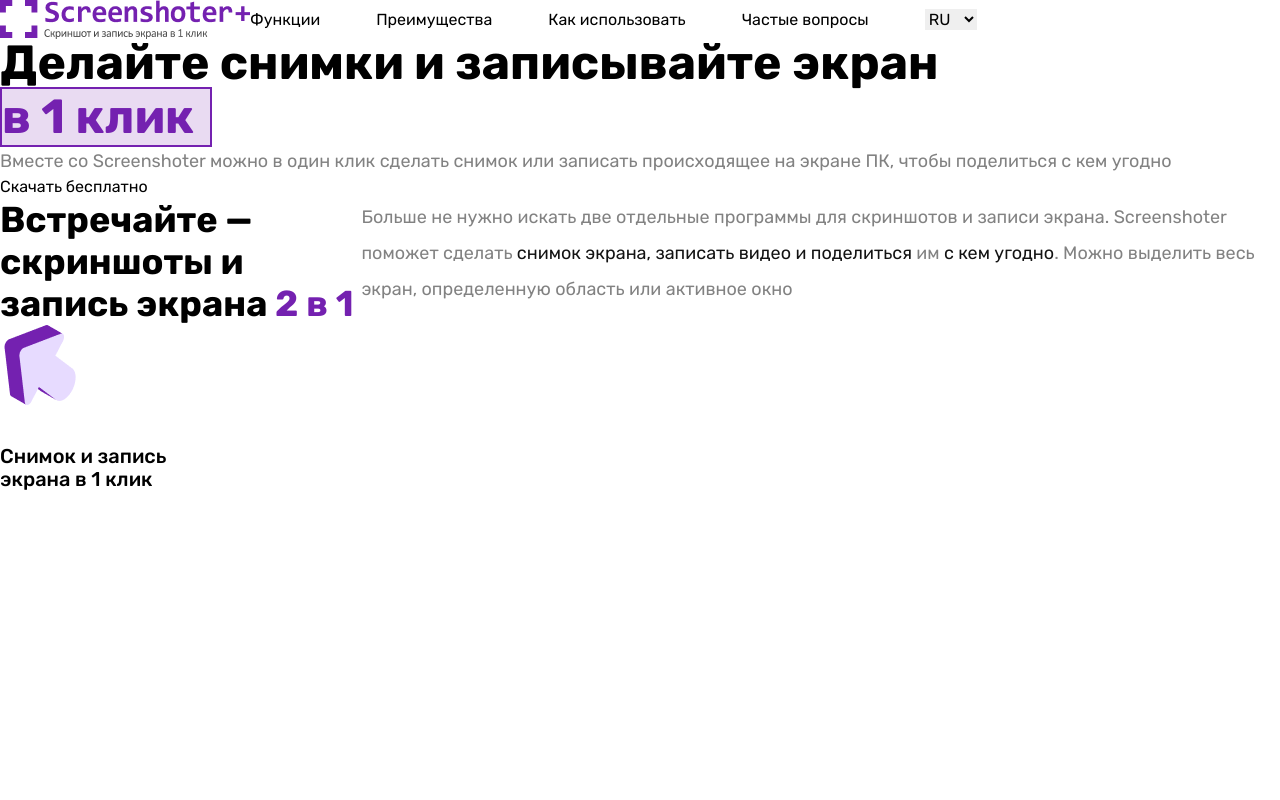
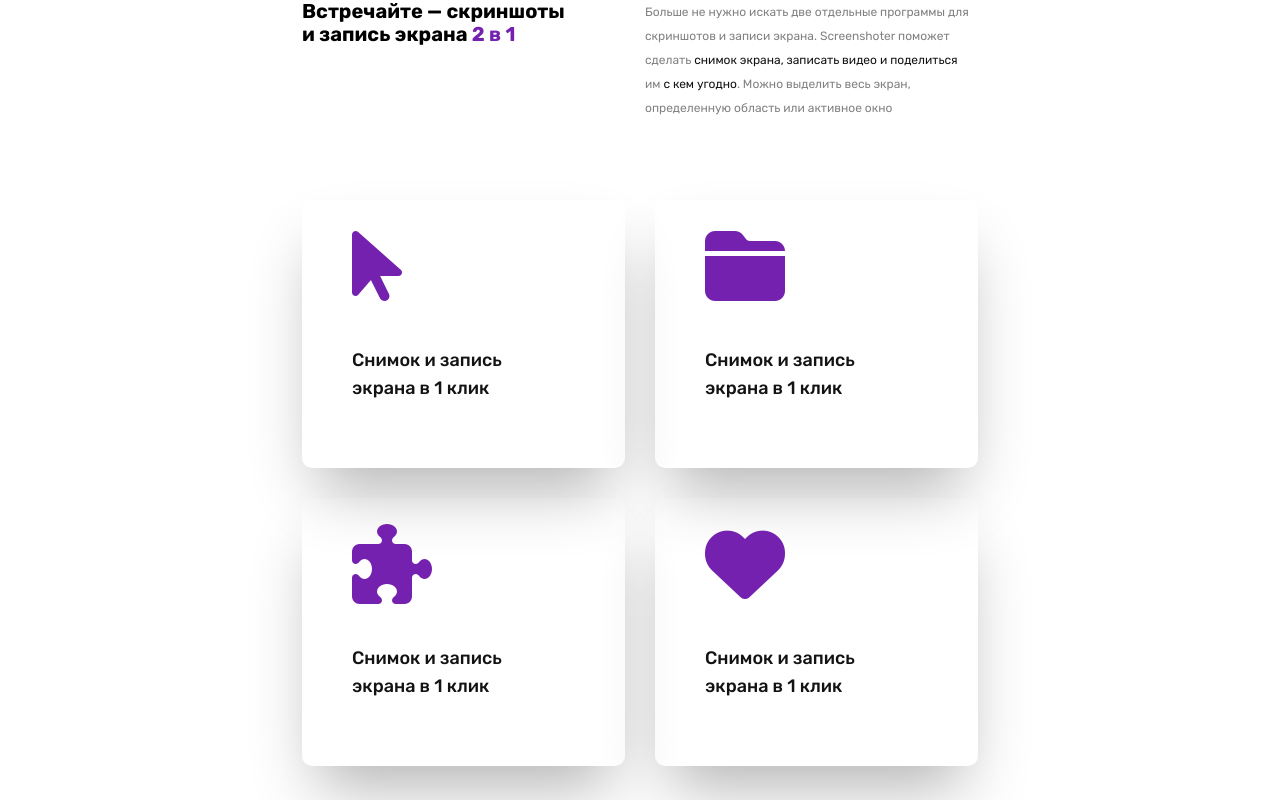
Before and after one commit to akow4230/MasterSkills, a plain HTML site: page index.html in a window 1280 px wide. Shown: the top 800 px of the page. Drawn offline with nearby package versions, Linux system fonts and the light colour scheme.

Commit message:
new section

```diff
--- a/index.html
+++ b/index.html
@@ -11,6 +11,13 @@
       href="https://fonts.googleapis.com/css2?family=Manrope:wght@200..800&family=Poppins:wght@400;700&family=Rubik:ital,wght@0,300..900;1,300..900&display=swap"
       rel="stylesheet"
     />
+    <link
+      rel="stylesheet"
+      href="https://cdnjs.cloudflare.com/ajax/libs/font-awesome/6.6.0/css/all.min.css"
+      integrity="sha512-Kc323vGBEqzTmouAECnVceyQqyqdsSiqLQISBL29aUW4U/M7pSPA/gEUZQqv1cwx4OnYxTxve5UMg5GT6L4JJg=="
+      crossorigin="anonymous"
+      referrerpolicy="no-referrer"
+    />
     <style>
       body {
         font-family: Rubik;
@@ -18,74 +25,102 @@
     </style>
   </head>
   <body>
-    <!-- header start -->
-    <div class="flex justify-between">
-        <div class="2xl:w-[1460px] 2xl:h-[100px] flex justify-between items-center">
-            <div>
-                <img src="./image/log-screenshooter.png" alt="">
-            </div>
-            <div>
-                <ul class="flex gap-14">
-                    <li>Функции</li>
-                    <li>Преимущества</li>
-                    <li>Как использовать</li>
-                    <li>Частые вопросы</li>
-                    <li>
-                        <select name="" id="">
-                            <option value="1">RU</option>
-                            <option value="2">ENG</option>
-                        </select>
-                    </li>
-                </ul>
-            </div>
-        </div>
-
-    </div>
-    <div>
-        <div class="2xl:w-[525px]">
-            <h1 class="font-bold text-5xl">Делайте снимки
-                и записывайте экран
-                 <p class="border-2 border-[#7421B0] w-[212px] text-[#7421B0] bg-[#e9dbf2] leading-[56px] border-doted">в 1 клик </p></h1>
-                <p class="text-lg text-[#828282]">
-                    Вместе со Screenshoter можно в один клик сделать снимок или записать происходящее на экране ПК,  чтобы поделиться с кем угодно
-
-                </p>
-                <div>
-                    <button class="">Скачать бесплатно</button>
-                </div>
-        </div>
-    </div>
-    <!-- header end -->
-
     <!-- section diyorbek -->
     <section>
       <div class="flex justify-center">
         <div class="2xl:w-[1536px]">
           <div>
-            <div class="flex 2xl:gap-[140px]">
-              <h1 class="font-bold text-[36px] leading-[42px] 2xl:w-[473px]">
+            <div
+              class="md:flex 2xl:gap-[140px] mb-[80px] md:gap-[80px] min-[375px]:block min-[375px]:w-[375px] min-[375px]:justify-items-center"
+            >
+              <div>
+                <h1
+                  class="font-bold 2xl:text-[36px] 2xl:leading-[42px] 2xl:w-[473px] md:w-[263px] md:text-[20px] md:leading-[23px] text-center md:text-left min-[375px]:w-[250px]"
+                >
                   Встречайте — скриншоты и запись экрана
                   <span class="text-[#7421B0]">2 в 1</span>
                 </h1>
+              </div>
+              <div>
                 <p
-                class="text-[#828282] font-normal text-[18px] leading-[36px] 2xl:w-[560px]"
+                  class="text-[#828282] font-normal 2xl:text-[18px] 2xl:leading-[36px] 2xl:w-[560px] md:w-[324px] md:text-[12px] md:leading-[24px] text-center md:text-left"
                 >
-                Больше не нужно искать две отдельные программы для скриншотов и
-                записи экрана. Screenshoter поможет сделать
+                  Больше не нужно искать две отдельные программы для скриншотов
+                  и записи экрана. Screenshoter поможет сделать
                   <span class="text-[#131313]"
-                  >снимок экрана, записать видео и поделиться <span class="text-[#828282]">им</span> с
-                  кем угодно</span
-                >. Можно выделить весь экран, определенную область или активное
-                окно
+                    >снимок экрана, записать видео и поделиться
+                    <span class="text-[#828282]">им</span> с кем угодно</span
+                  >. Можно выделить весь экран, определенную область или
+                  активное окно
                 </p>
               </div>
+            </div>
+
+            <div
+              class="grid 2xl:grid-cols-4 gap-[30px] md:grid-cols-2 min-[375px]:grid-cols-1"
+            >
+              <div
+                class="2xl:w-[338px] md:shadow-[0_35px_60px_-15px_rgba(0,0,0,0.3)] p-[50px] hover:bg-[#7421B0] hover:text-white group rounded-[10px] md:w-[323px] md:block min-[375px]:flex min-[375px]:w-[345px] min-[375px]:items-center min-[375px]:px-[50px] min-[375px]:py-[26px] min-[375px]:gap-[60px] min-[375px]:shadow-[0px_18px_45px_-10px_#00000021]"
+              >
                 <div>
-              <div>
-                <div>
-                  <img src="./image/bez_hover.png" alt="" />
+                  <i
+                    class="fa-solid fa-arrow-pointer text-[#7421B0] md:text-[80px] min-[375px]:text-[40px] group-hover:text-white"
+                  ></i>
                 </div>
                 <div>
-                  <p class="font-medium text-[20px] leading-[23px] w-[167px] mt-[40px]">Снимок и запись экрана в 1 клик</p>
+                  <p
+                    class="font-medium 2xl:text-[20px] 2xl:leading-[23px] w-[167px] text-[#131313] group-hover:text-white md:my-[40px] md:text-[18px] md:leading-[28px] min-[375px]:my-[26px] min-[375px]:text-[14px] min-[375px]:leading-[18px]"
+                  >
+                    Снимок и запись экрана в 1 клик
+                  </p>
+                </div>
+              </div>
+              <div
+                class="2xl:w-[338px] md:shadow-[0_35px_60px_-15px_rgba(0,0,0,0.3)] p-[50px] hover:bg-[#7421B0] hover:text-white group rounded-[10px] md:w-[323px] md:block min-[375px]:flex min-[375px]:w-[345px] min-[375px]:items-center min-[375px]:px-[50px] min-[375px]:py-[26px] min-[375px]:gap-[60px] min-[375px]:shadow-[0px_18px_45px_-10px_#00000021]"
+              >
+                <div>
+                  <i
+                    class="fa-solid fa-folder-closed text-[#7421B0] md:text-[80px] min-[375px]:text-[40px] group-hover:text-white"
+                  ></i>
+                </div>
+                <div>
+                  <p
+                    class="font-medium 2xl:text-[20px] 2xl:leading-[23px] w-[167px] text-[#131313] group-hover:text-white md:my-[40px] md:text-[18px] md:leading-[28px] min-[375px]:my-[26px] min-[375px]:text-[14px] min-[375px]:leading-[18px]"
+                  >
+                    Снимок и запись экрана в 1 клик
+                  </p>
+                </div>
+              </div>
+              <div
+                class="2xl:w-[338px] md:shadow-[0_35px_60px_-15px_rgba(0,0,0,0.3)] p-[50px] hover:bg-[#7421B0] hover:text-white group rounded-[10px] md:w-[323px] md:block min-[375px]:flex min-[375px]:w-[345px] min-[375px]:items-center min-[375px]:px-[50px] min-[375px]:py-[26px] min-[375px]:gap-[60px] min-[375px]:shadow-[0px_18px_45px_-10px_#00000021]"
+              >
+                <div>
+                  <i
+                    class="fa-solid fa-puzzle-piece text-[#7421B0] md:text-[80px] min-[375px]:text-[40px] group-hover:text-white"
+                  ></i>
+                </div>
+                <div>
+                  <p
+                    class="font-medium 2xl:text-[20px] 2xl:leading-[23px] w-[167px] text-[#131313] group-hover:text-white md:my-[40px] md:text-[18px] md:leading-[28px] min-[375px]:my-[26px] min-[375px]:text-[14px] min-[375px]:leading-[18px]"
+                  >
+                    Снимок и запись экрана в 1 клик
+                  </p>
+                </div>
+              </div>
+              <div
+                class="2xl:w-[338px] md:shadow-[0_35px_60px_-15px_rgba(0,0,0,0.3)] p-[50px] hover:bg-[#7421B0] hover:text-white group rounded-[10px] md:w-[323px] md:block min-[375px]:flex min-[375px]:w-[345px] min-[375px]:items-center min-[375px]:px-[50px] min-[375px]:py-[26px] min-[375px]:gap-[60px] min-[375px]:shadow-[0px_18px_45px_-10px_#00000021]"
+              >
+                <div>
+                  <i
+                    class="fa-solid fa-heart text-[#7421B0] md:text-[80px] min-[375px]:text-[40px] group-hover:text-white"
+                  ></i>
+                </div>
+                <div>
+                  <p
+                    class="font-medium 2xl:text-[20px] 2xl:leading-[23px] w-[167px] text-[#131313] group-hover:text-white md:my-[40px] md:text-[18px] md:leading-[28px] min-[375px]:my-[26px] min-[375px]:text-[14px] min-[375px]:leading-[18px]"
+                  >
+                    Снимок и запись экрана в 1 клик
+                  </p>
                 </div>
               </div>
             </div>
@@ -93,6 +128,17 @@
         </div>
       </div>
     </section>
+    <!-- section-2 -->
+    <section>
+      <div class="mt-[100px]">
+        <div class="back_image_1">
+          <img class="2xl:w-[150px] 2xl:h-[250px]" src="./image/Color=White-Glossy.png" alt="" />
+        </div>
+        <div class="back_image_2">
+          <img src="./image/DecorativeLine.png" alt="" />
+        </div>
+      </div>
+    </section>
     <!-- section diyorbek -->
   </body>
 </html>
```
Also changed, not shown: image/001-cursor.png (deleted), image/Color=White-Glossy.png (added), image/DecorativeLine.png (added). Lines whose indentation alone changed are shown as unchanged.
